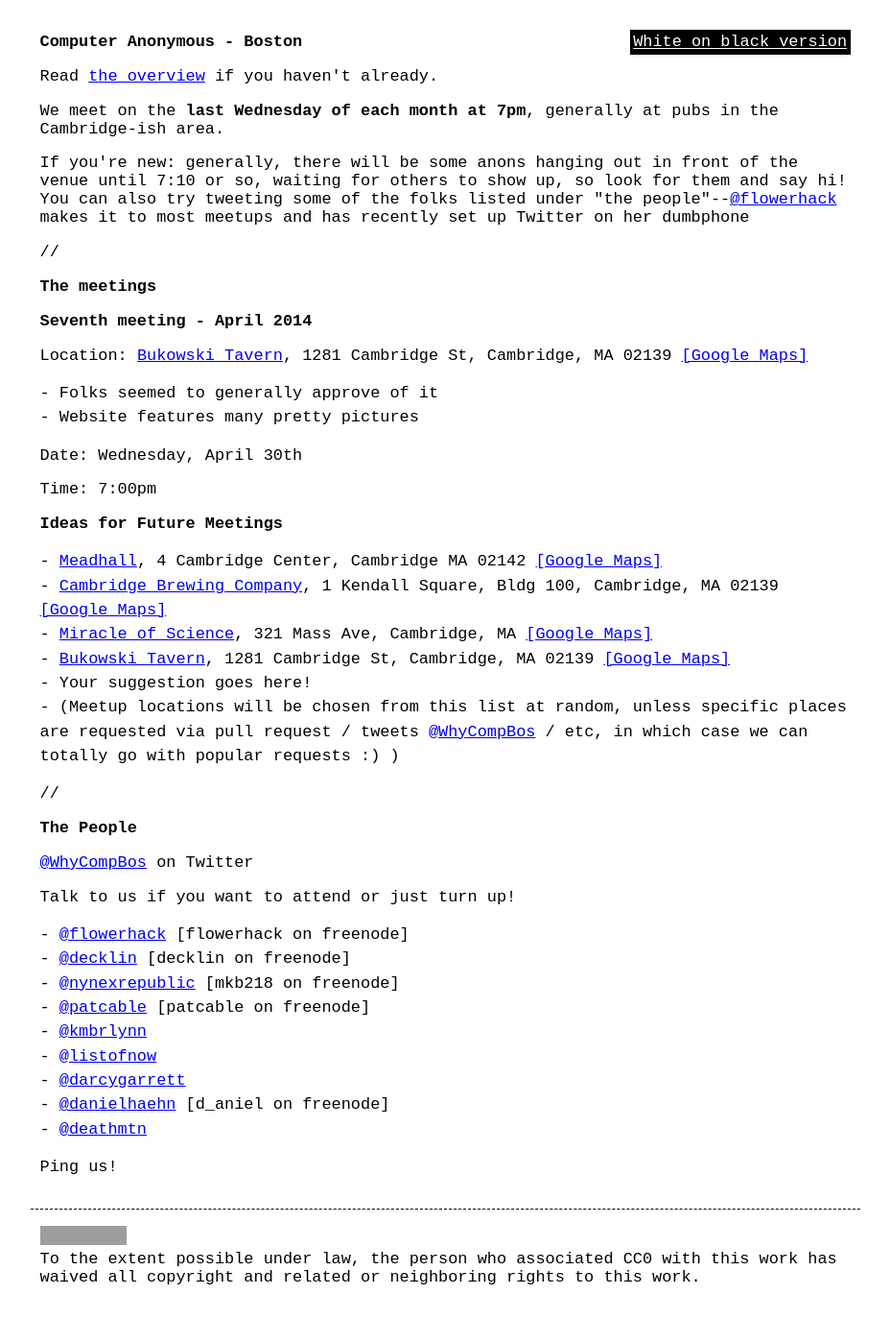
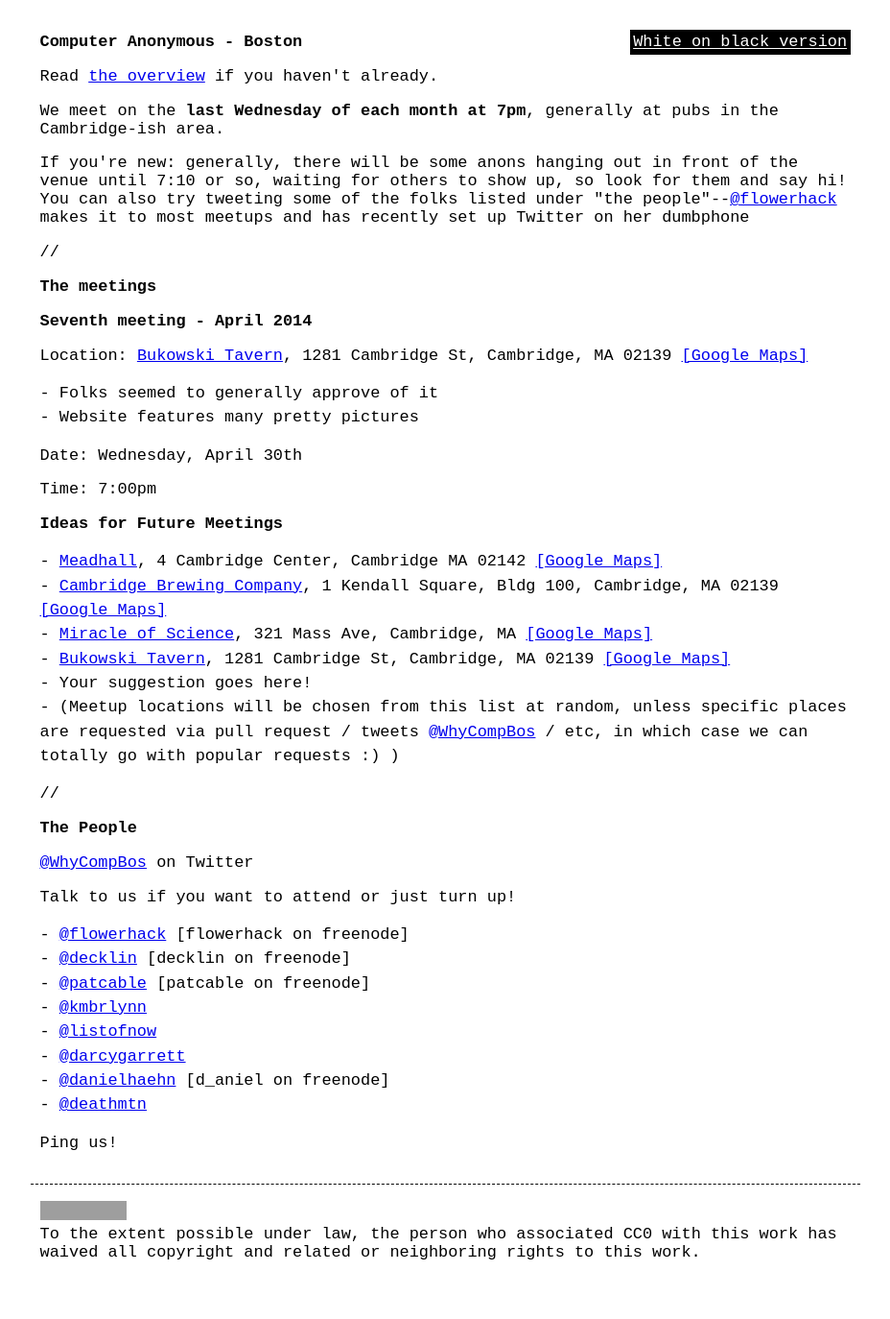
Before and after one commit to computeranonymous/computer, a Jekyll site: the page built from us_boston.html, in a window 1280 px wide. Shown: the whole page at 96% size, without its empty margins (176-1104 px from the left). Built offline with Jekyll 4.4.1, drawn with Linux system fonts in a browser that asks for light colours; after the commit the page ends 1348 px from its top, so only the background shows below that; grey boxes are pictures that could not be loaded.

Commit message:
Update us_boston.html
Taking my name off organizers as I'm rarely present.

```diff
--- a/us_boston.html
+++ b/us_boston.html
@@ -37,7 +37,6 @@
     <ul>
       <li><a href="https://twitter.com/flowerhack">@flowerhack</a> [flowerhack on freenode]</li>
       <li><a href="https://twitter.com/decklin">@decklin</a> [decklin on freenode]</li>
-      <li><a href="https://twitter.com/nynexrepublic">@nynexrepublic</a> [mkb218 on freenode]</li>
       <li><a href="https://twitter.com/patcable">@patcable</a> [patcable on freenode]</li>
       <li><a href="https://twitter.com/kmbrlynn">@kmbrlynn</a></li>
       <li><a href="https://twitter.com/listofnow">@listofnow</a></li>
```
